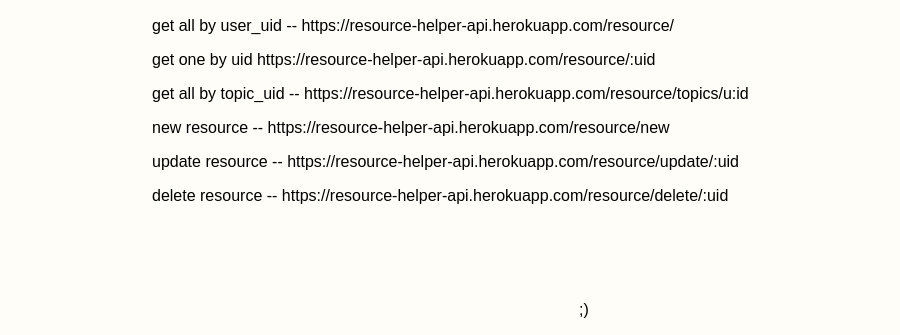
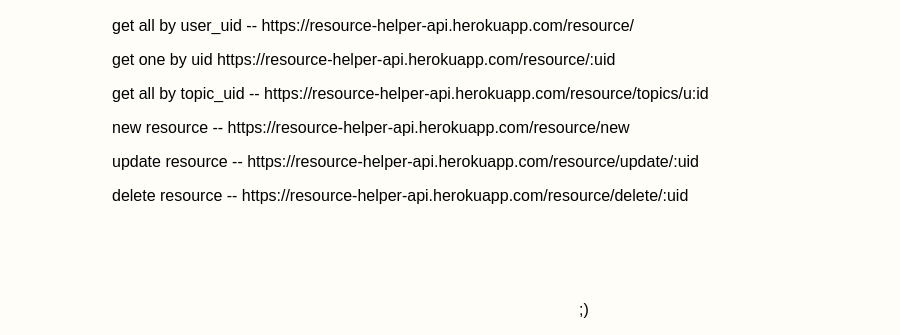
Before and after one commit to AlecxMoritz/resource-helper-api, a website: page public/index.html in a window 1280 px wide. Shown: the part 726-1061 px from the top of the page, without its empty margins (56-956 px from the left). Drawn offline with Linux system fonts and the light colour scheme; a web font is replaced by a local one.

Commit message:
reformatting static index pt8

```diff
--- a/public/main.css
+++ b/public/main.css
@@ -22,5 +22,5 @@
 }
 
 .linkText {
-    margin-left: 7.5em;
+    margin-left: 5em;
 }
```
